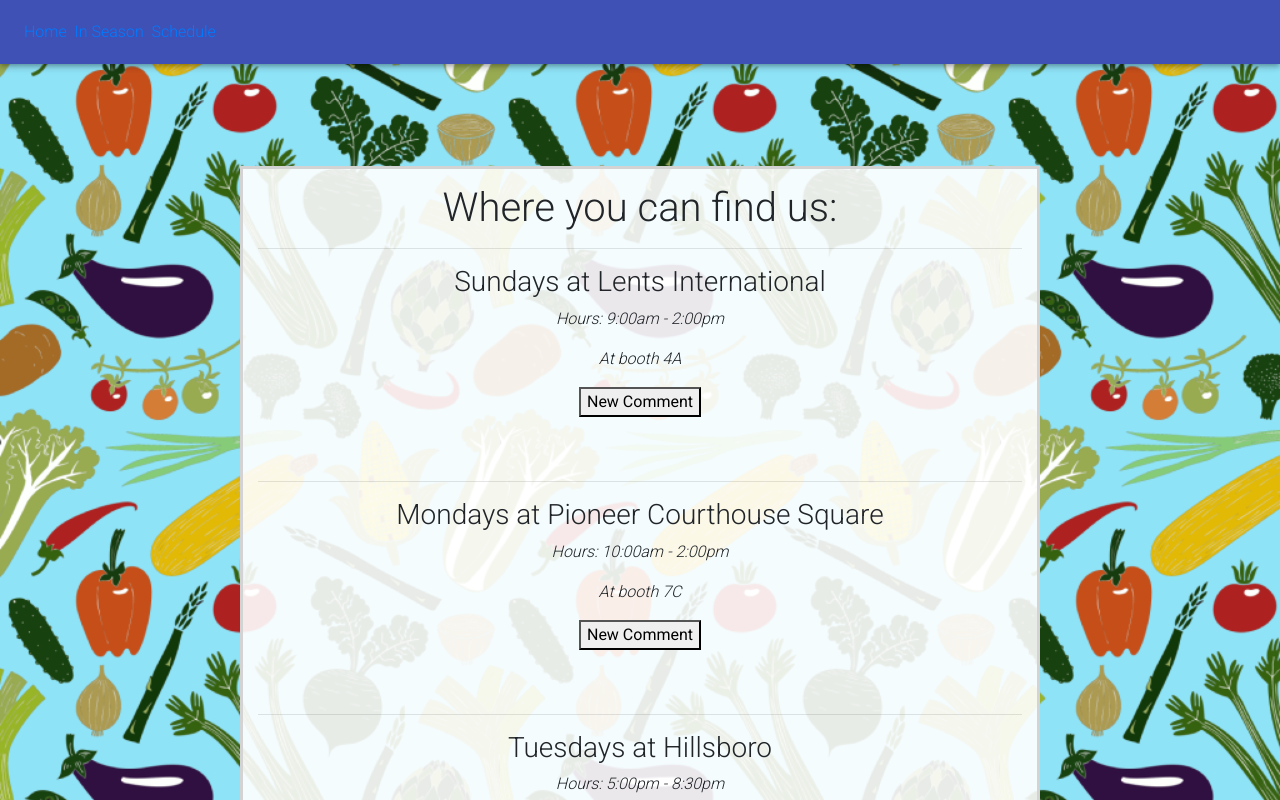
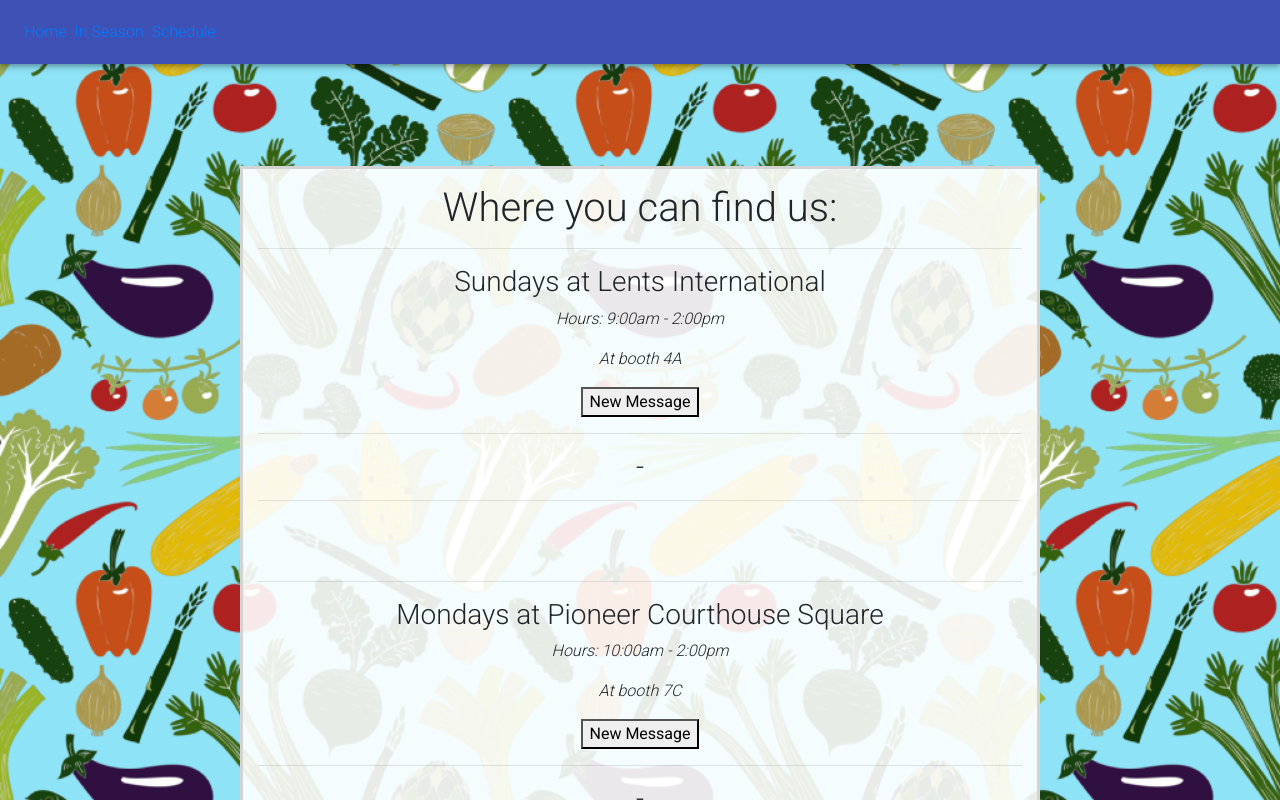
Before and after one commit to meganschultepdx/we-got-the-beets, a React (Create React App) app: page /#/Schedule in a window 1280 px wide. Shown: the top 800 px of the page. Built offline with nearby package versions, Linux system fonts and the light colour scheme.

Commit message:
Pass state down components

```diff
--- a/src/App.js
+++ b/src/App.js
@@ -6,12 +6,10 @@
 import InSeason from './InSeason';
 import { HashRouter, Switch, Route } from 'react-router-dom';
 import Splash from './Splash';
-import NewCommentControl from './NewCommentControl';
-import NewCommentForm from './NewCommentForm';
+import NewMessageControl from './NewMessageControl';
+import NewMessageForm from './NewMessageForm';
 
-
-function App() {
-  var containerStyle = {
+const containerStyle = {
   backgroundColor: 'rgba(255, 255, 255, 0.9)',
   maxWidth: '800px',
   width: '80%',
@@ -21,16 +19,37 @@
   marginTop: '8%',
   padding: '15px'
 }
+
+class App extends React.Component {
+
+  constructor(props) {
+    super(props);
+    this.state = {
+      masterMessageList: ["hello"]
+    };
+    this.handleAddingNewMessageToList = this.handleAddingNewMessageToList.bind(this);
+  }
+
+  handleAddingNewMessageToList(newMessage){
+    var newMasterMessageList = this.state.masterMessageList.slice();
+    newMasterMessageList.push(newMessage);
+    this.setState({masterMessageList: newMasterMessageList});
+  }
+
+  render(){
+
+
     return (
       <div className="App">
-    <NavBar/>
+      <NavBar masterMessageList={this.state.masterMessageList}/>
       <HashRouter>
       <div style={containerStyle}>
       <Switch>
       <Route exact path="/" component={Splash} />
       <Route path="/InSeason" component={InSeason} />
-          <Route path="/Schedule" component={MarketSchedule} />
-          <Route path="/NewComment" component={NewCommentForm} />
+      <Route path="/Schedule" render={()=><MarketSchedule masterMessageList={this.state.masterMessageList}/> }/>
+      <Route path='/NewMessage' render={()=><NewMessageControl onNewMessageCreation={this.handleAddingNewMessageToList} />} />
+
 
       </Switch>
       </div>
@@ -38,5 +57,6 @@
       </div>
     );
   }
+}
 
 export default App;
--- a/src/MarketSchedule.jsx
+++ b/src/MarketSchedule.jsx
@@ -1,8 +1,9 @@
 import React from 'react';
-import {marketSchedule} from './assests/MarketData';
+import { marketSchedule } from './assests/MarketData';
 import WeekDay from './WeekDay';
 
-function MarketSchedule() {
+function MarketSchedule(props) {
+  console.log(props);
     return (
         <div>
           <h1>Where you can find us:</h1>
@@ -12,6 +13,7 @@
               location={weekDay.location}
               hours={weekDay.hours}
               booth={weekDay.booth}
+              masterMessageList={props.masterMessageList}
               key={index}/>
           )}
         </div>
--- /dev/null
+++ b/src/Message.jsx
@@ -0,0 +1,20 @@
+import React from 'react';
+import PropTypes from 'prop-types';
+
+function Message(props){
+
+
+  return (
+    <div>
+      <h3>{props.names} - {props.messages}</h3>
+      <hr/>
+    </div>
+  );
+}
+
+Message.propTypes = {
+  names: PropTypes.string.isRequired,
+  messages: PropTypes.string.isRequired,
+};
+
+export default Message;
--- /dev/null
+++ b/src/MessageList.jsx
@@ -0,0 +1,23 @@
+import React from 'react';
+import Message from './Message';
+import PropTypes from 'prop-types';
+
+function MessageList(props){
+  console.log(props);
+  return (
+    <div>
+      <hr/>
+      {props && props.masterMessageList.map((message, index) =>
+        <Message names={message.names}
+          messages={message.messages}
+          key={index}/>
+      )}
+    </div>
+  );
+}
+
+MessageList.propTypes = {
+  messageList: PropTypes.array
+};
+
+export default MessageList;
--- a/src/NavBar.jsx
+++ b/src/NavBar.jsx
@@ -4,7 +4,7 @@
 import Typography from '@material-ui/core/Typography';
 import { Link } from 'react-router-dom';
 
-const NavBar = () => {
+const NavBar = (props) => {
     return(
         <div>
         <AppBar position="static">
--- a/src/NewCommentControl.jsx
+++ /dev/null
@@ -1,37 +0,0 @@
-import React from 'react';
-import NewCommentForm from './NewCommentForm';
-import PropTypes from "prop-types";
-
-class NewCommentControl extends React.Component {
-
-  constructor(props) {
-    super(props);
-    this.state = {
-      formVisibleOnPage: false
-    };
-    this.handleTroubleshootingConfirmation = this.handleTroubleshootingConfirmation.bind(this);
-  }
-
-  handleTroubleshootingConfirmation(){
-    this.setState({formVisibleOnPage: true});
-  }
-
-
-  render(){
-    let currentlyVisibleContent = null;
-    if (this.state.formVisibleOnPage){
-      currentlyVisibleContent = <NewCommentForm onNewCommentCreation={this.props.onNewCommentCreation}/>;
-    }
-    return (
-      <div>
-      {currentlyVisibleContent}
-      </div>
-    );
-  }
-}
-
-NewCommentControl.propTypes = {
-  onNewCommentCreation: PropTypes.func
-};
-
-export default NewCommentControl;
--- a/src/NewComment.jsx
+++ b/src/NewMessage.jsx
@@ -2,7 +2,7 @@
 import PropTypes from 'prop-types';
 import { Redirect } from 'react-router-dom';
 
-class NewComment extends React.Component {
+class NewMessage extends React.Component {
   state = {
     redirect: false
   }
@@ -13,17 +13,17 @@
   }
   renderRedirect = () => {
     if (this.state.redirect) {
-      return <Redirect to='/NewComment' />
+      return <Redirect to='/NewMessage' />
     }
   }
   render () {
     return (
        <div>
         {this.renderRedirect()}
-        <button onClick={this.setRedirect}>New Comment</button>
+        <button onClick={this.setRedirect}>New Message</button>
        </div>
     )
   }
 }
 
-export default NewComment;
+export default NewMessage;
--- /dev/null
+++ b/src/NewMessageControl.jsx
@@ -0,0 +1,33 @@
+import React from 'react';
+import NewMessageForm from './NewMessageForm';
+import PropTypes from "prop-types";
+
+class NewMessageControl extends React.Component {
+
+  constructor(props) {
+    super(props);
+    this.state = {
+      formVisibleOnPage: false
+    };
+  }
+
+
+
+  render(){
+    let currentlyVisibleContent = null;
+    if (this.state.formVisibleOnPage){
+      currentlyVisibleContent = <NewMessageForm onNewMessageCreation={this.props.onNewMessageCreation}/>;
+    }
+    return (
+      <div>
+      {currentlyVisibleContent}
+      </div>
+    );
+  }
+}
+
+NewMessageControl.propTypes = {
+  onNewMessageCreation: PropTypes.func
+};
+
+export default NewMessageControl;
--- a/src/NewCommentForm.jsx
+++ b/src/NewMessageForm.jsx
@@ -2,38 +2,40 @@
 import PropTypes from 'prop-types';
 import { v4 } from 'uuid';
 
-function NewCommentForm(props){
+function NewMessageForm(props){
 
   let _names = null;
   let _comment = null;
 
-  function handleNewCommentFormSubmission(event) {
+  function handleNewMessageFormSubmission(event) {
     event.preventDefault();
-    props.onNewCommentCreation({names: _names.value,  comment: _comment.value, id: v4()});
+    props.onNewMessageCreation({names: _names.value,  comment: _comment.value, id: v4()});
    _names.value = '';
    _comment.value = '';
   }
 
   return (
     <div>
-    <form onSubmit={handleNewCommentFormSubmission}>
+    <form onSubmit={handleNewMessageFormSubmission}>
     <input
     type='text'
     id='names'
-    placeholder='Pair Names'
+    placeholder='Your Name'
     ref={(input) => {_names = input;}}/>
+    <br/><br/><br/>
     <textarea
     id='comment'
     placeholder='Describe your comment.'
     ref={(textarea) => {_comment = textarea;}}/>
+    <br/><br/><br/>
     <button type='submit'>Help!</button>
     </form>
     </div>
   );
 }
 
-NewCommentForm.propTypes = {
-  onNewCommentCreation: PropTypes.func
+NewMessageForm.propTypes = {
+  onNewMessageCreation: PropTypes.func
 };
 
-export default NewCommentForm;
+export default NewMessageForm;
--- a/src/WeekDay.jsx
+++ b/src/WeekDay.jsx
@@ -1,14 +1,17 @@
 import React from 'react';
 import PropTypes from "prop-types";
-import  NewComment from "./NewComment";
+import NewMessage from "./NewMessage";
+import MessageList from './MessageList'
 
 function WeekDay(props){
+  console.log(props);
   return (
     <div>
     <h3>{props.day}s at {props.location}</h3>
     <p><em>Hours: {props.hours}</em></p>
     <p><em>At booth {props.booth}</em></p>
-    <NewComment/>
+    <NewMessage/>
+    <MessageList masterMessageList={props.masterMessageList} />
     <br/><br/>
     <hr/>
     </div>
```
Lines whose indentation alone changed are shown as unchanged.
